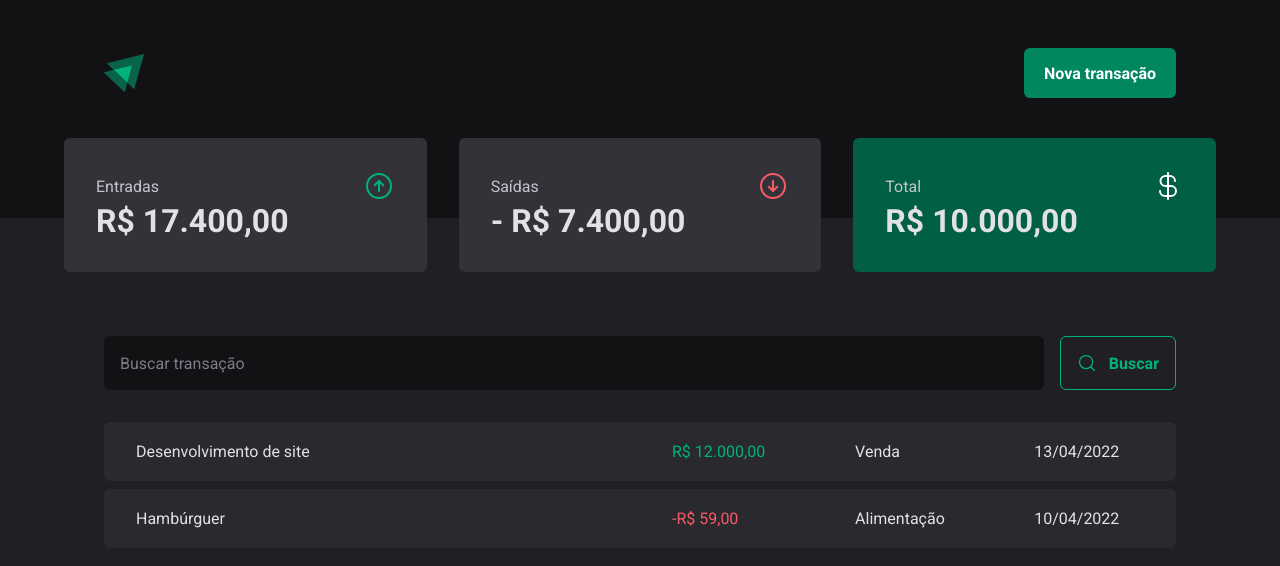
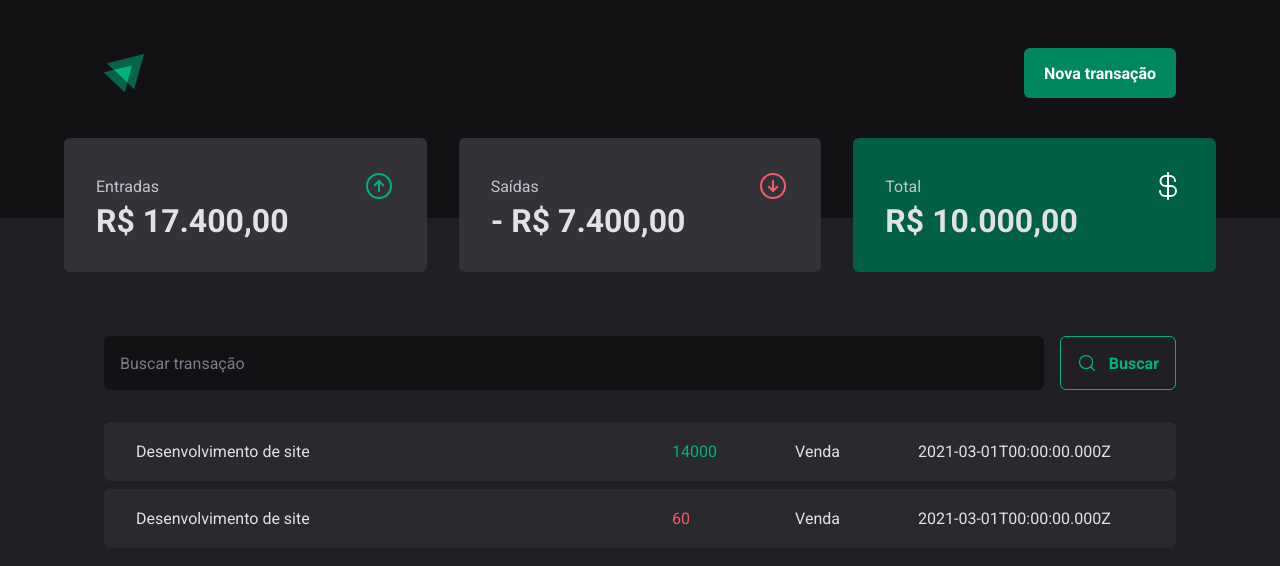
Before and after one commit to JulioCunh/03-dt-money, a React (Vite) app: page / in a window 1280 px wide. Shown: the top 566 px of the page. Built offline with nearby package versions, Linux system fonts and the light colour scheme; data requests are answered from the project's data file.

Commit message:
Realizando requisição HTTP

```diff
--- a/package.json
+++ b/package.json
@@ -5,7 +5,7 @@
   "type": "module",
   "scripts": {
     "dev": "vite",
-    "dev:server": "json-server server.json -w ",
+    "dev:server": "json-server server.json -p 3333 -w -d 500",
     "build": "tsc -b && vite build",
     "lint": "eslint src --ext .ts,.tsx",
     "preview": "vite preview"
@@ -29,7 +29,7 @@
     "eslint-plugin-react-hooks": "^5.0.0",
     "eslint-plugin-react-refresh": "^0.4.14",
     "globals": "^15.11.0",
-    "json-server": "^1.0.0-beta.3",
+    "json-server": "^0.17.3",
     "typescript": "~5.6.2",
     "typescript-eslint": "^8.11.0",
     "vite": "^5.4.10"
--- a/server.json
+++ b/server.json
@@ -14,7 +14,7 @@
       "description": "Desenvolvimento de site",
       "type": "outcome",
       "category": "Venda",
-      "price": 14000,
+      "price": 60,
       "createdAt": "2021-03-01T00:00:00.000Z"
     }
   ]
--- a/src/pages/Transaction/index.tsx
+++ b/src/pages/Transaction/index.tsx
@@ -1,9 +1,31 @@
+import { useEffect, useState } from "react";
 import { Header } from "../../components/Header";
 import { Summary } from "../../components/Summary";
 import { SearchForm } from "./componentes/SearchForm";
 import { PriceHighlight, TransactionsContainer, TransactionsTable } from "./styles";
 
+interface Transaction {
+  id: number;
+ description: string;
+ type: 'income' | 'outcome';
+ price: number;
+  category: string;
+  createdAt: string;
+}
+
 export function Transactions() {
+  const [transactions, setTransactions] = useState<Transaction[]>([]);
+
+  async function loadTransactions() {
+    const response = await fetch('http://localhost:3333/transactions');
+    const data = await response.json();
+    setTransactions(data);
+  }
+
+  useEffect(() => {
+    loadTransactions();
+     }, []);
+
   return (
     <div>
       <Header />
@@ -14,26 +36,21 @@ export function Transactions() {
 
         <TransactionsTable>
           <tbody>
-            <tr>
-              <td width="50%">Desenvolvimento de site</td>
+            {transactions.map(transaction => {
+              return (
+                <tr key={transaction.id}>
+              <td width="50%">{transaction.description}</td>
               <td>
-                <PriceHighlight variant="income">
-                  R$ 12.000,00
+                <PriceHighlight variant={transaction.type}>
+                  {transaction.price}
                 </PriceHighlight>
               </td>
-              <td>Venda</td>
-              <td>13/04/2022</td>
+              <td>{transaction.category}</td>
+              <td>{transaction.createdAt}</td>
             </tr>
-            <tr>
-              <td width="50%">Hambúrguer</td>
-              <td>
-                <PriceHighlight variant="outcome">
-                  -R$ 59,00
-                </PriceHighlight>
-              </td>
-              <td>Alimentação</td>
-              <td>10/04/2022</td>
-            </tr>
+              )
+            })}
+
           </tbody>
         </TransactionsTable>
       </TransactionsContainer>
```
Also changed, not shown: 1 other file (tests, documents, lock files or other folders).
